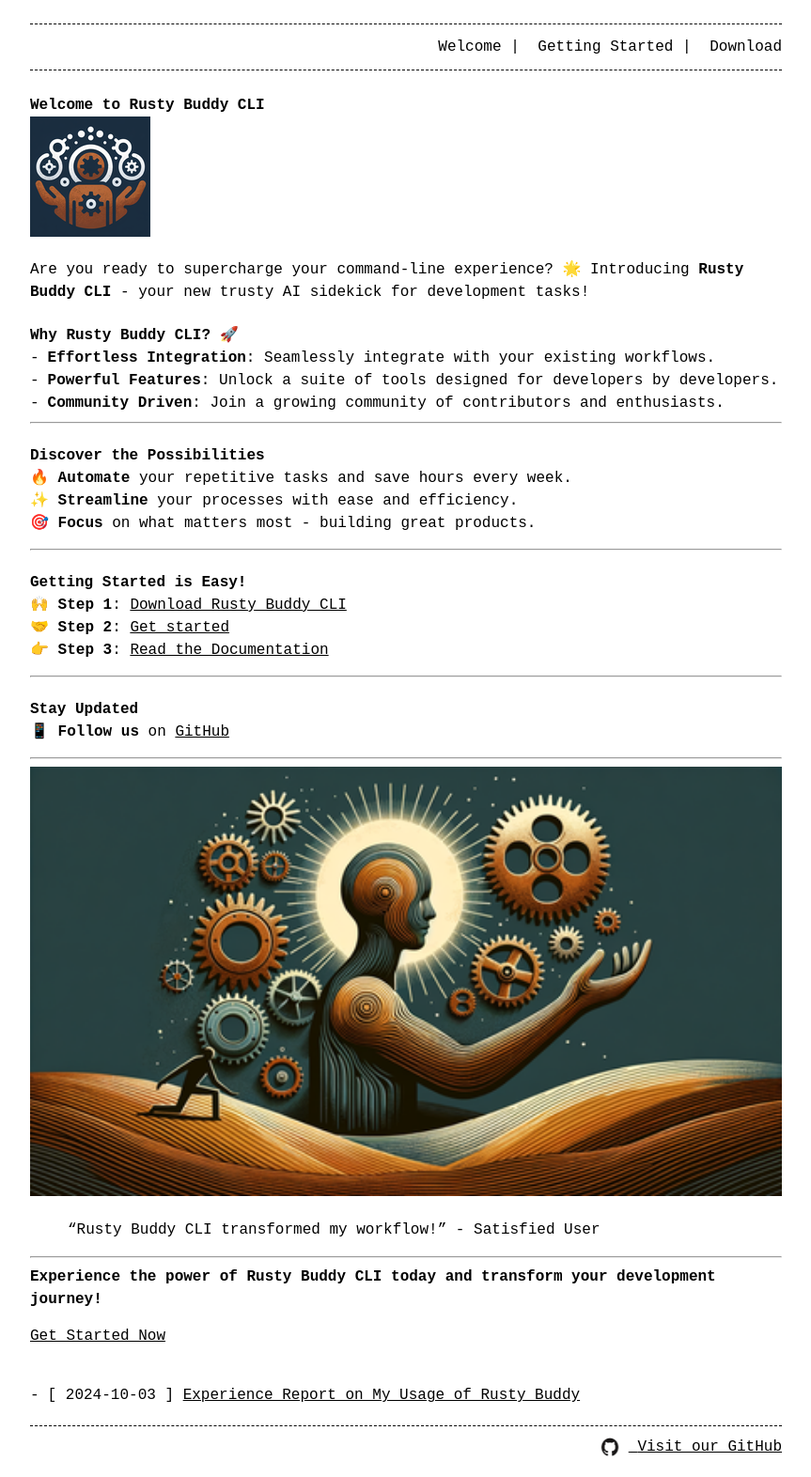
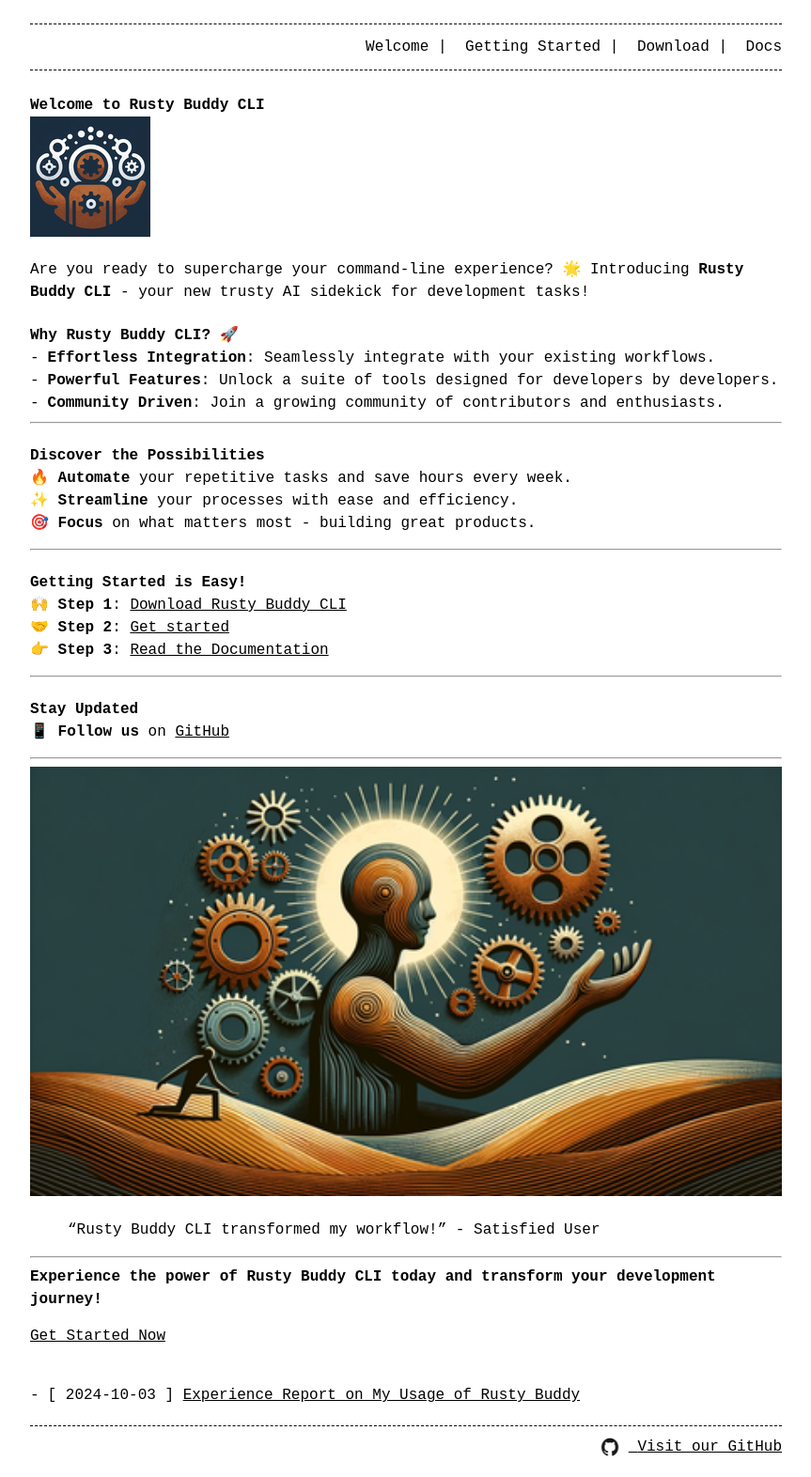
Before and after one commit to hg8496/rusty-buddy, a Jekyll site: the page built from index.markdown, in a window 1280 px wide. Shown: the whole page at 94% size, without its empty margins (208-1071 px from the left). Built offline with Jekyll 4.4.1, drawn with Linux system fonts in a browser that asks for light colours.

Commit message:
Added links to the docs

```diff
--- a/_includes/header.html
+++ b/_includes/header.html
@@ -3,14 +3,16 @@
     <ul>
       {%- assign page_paths = site.header_pages | default: default_paths -%}
       {%- for path in page_paths -%}
-        {%- assign my_page = site.pages | where: "path", path | first -%}
-        {%- if my_page.short_title -%}
-          <li>
-            <a href="{{ my_page.url | relative_url }}">{{ my_page.short_title | escape }}</a>
-            {%- unless forloop.last -%}&nbsp;|{%- endunless -%}
-          </li>
-        {%- endif -%}
+      {%- assign my_page = site.pages | where: "path", path | first -%}
+      {%- if my_page.short_title -%}
+      <li>
+        <a href="{{ my_page.url | relative_url }}">{{ my_page.short_title | escape }}</a>
+      </li> |
+      {%- endif -%}
       {%- endfor -%}
+      <li>
+        <a href="https://docs.rusty-buddy.org">Docs</a>
+      </li>
     </ul>
   </div>
 </header>
--- a/index.markdown
+++ b/index.markdown
@@ -30,7 +30,7 @@
 
 🙌 **Step 1**: [Download Rusty Buddy CLI](download) <!-- Link to your download page -->
 🤝 **Step 2**: [Get started](getting-started)
-👉 **Step 3**: [Read the Documentation](https://github.com/hg8496/rusty-buddy) <!-- Link to your documentation -->
+👉 **Step 3**: [Read the Documentation](https://docs.rusty-buddy.org) <!-- Link to your documentation -->
 
 ---
 
```
